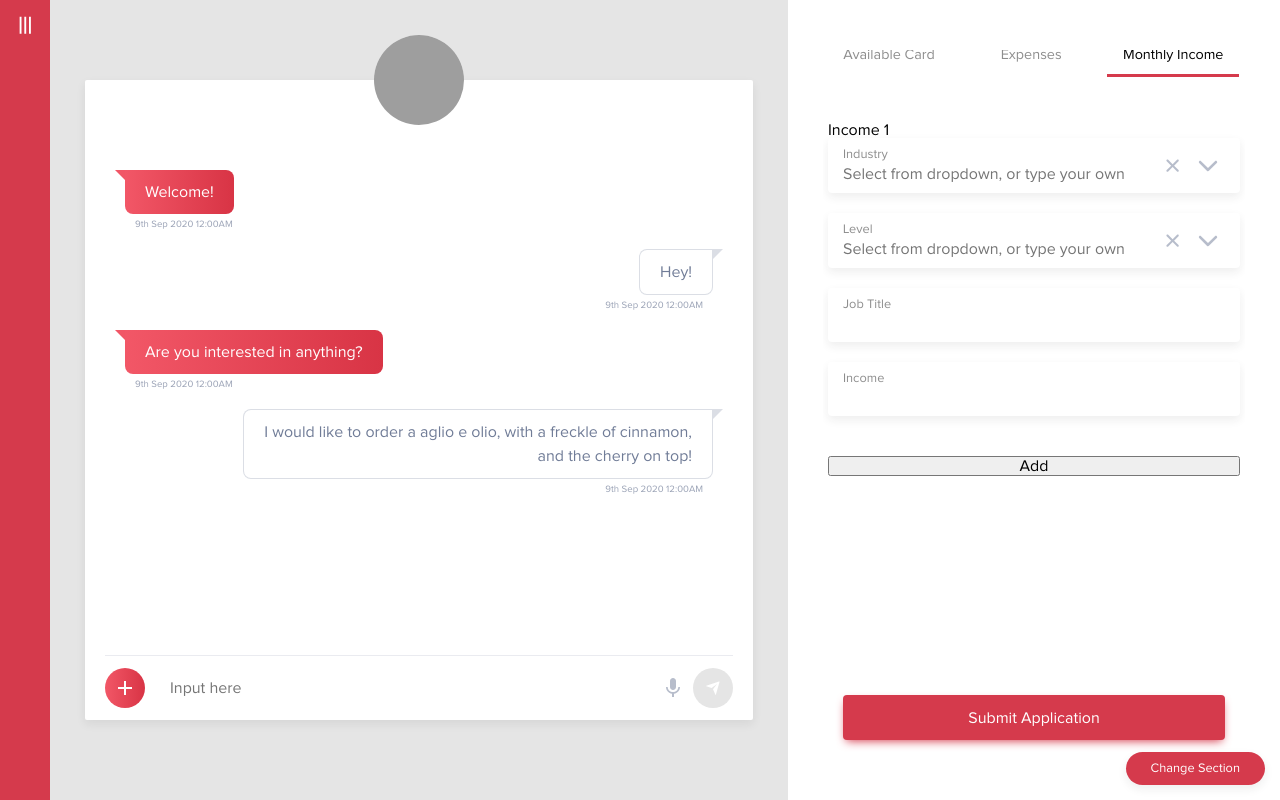
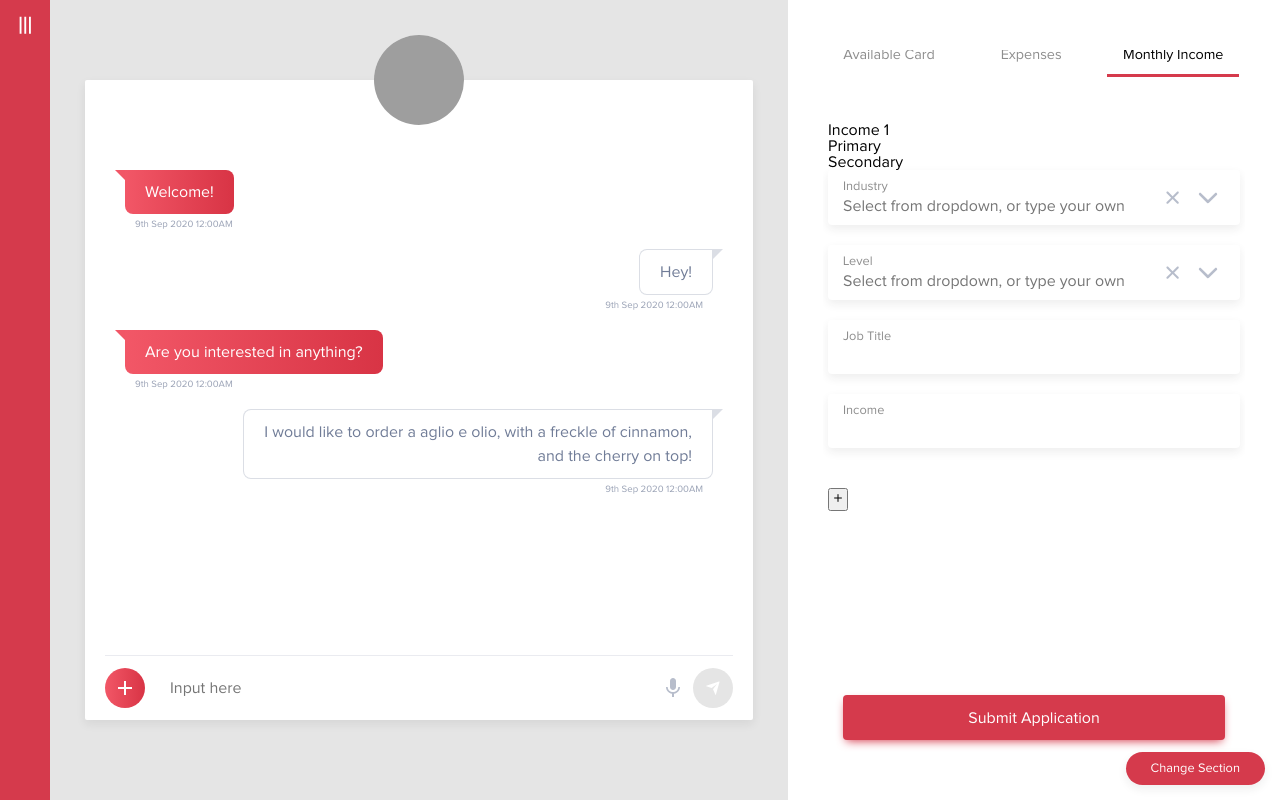
Before and after one commit to alserembani94/aivi-chat, a React (Create React App) app: page / in a window 1280 px wide. Built offline with nearby package versions, Linux system fonts and the light colour scheme; grey boxes are pictures that could not be loaded.

Commit message:
Adding Monthly Income Tab

```diff
--- a/src/components/Leftbox/Credit Card/MonthlyIncome.tsx
+++ b/src/components/Leftbox/Credit Card/MonthlyIncome.tsx
@@ -2,7 +2,12 @@ import React from 'react';
 import {
     InputBox,
     InputDropdown,
+    ToggleText,
 } from '../../CustomComponent';
+import {
+    IoIosAdd,
+} from 'react-icons/io';
+import { IconContext } from 'react-icons/lib';
 
 type IncomeSourceType = {
     category: string,
@@ -38,29 +43,6 @@ type slotInputItemType = {
 };
 
 const incomeSourceFormat: slotInputItemType[] = [
-    // {
-    //     inputName: 'transferFrom',
-    //     inputState: 'transferFrom',
-    //     inputType: 'dropdown',
-    //     inputLabel: 'Transfer from',
-    //     optionList: [
-    //         {
-    //             name: 'Hello',
-    //             label: 'Hello',
-    //             value: 'Hello',
-    //         },
-    //         {
-    //             name: 'World',
-    //             label: 'World',
-    //             value: 'World',
-    //         },
-    //         {
-    //             name: 'React',
-    //             label: 'React',
-    //             value: 'React',
-    //         },
-    //     ],
-    // },
     {
         inputName: 'industry',
         inputState: 'industry',
@@ -68,19 +50,34 @@ const incomeSourceFormat: slotInputItemType[] = [
         inputLabel: 'Industry',
         optionList: [
             {
-                name: 'Hello',
-                label: 'Hello',
-                value: 'Hello',
+                name: 'Food',
+                label: 'Food',
+                value: 'Food',
             },
             {
-                name: 'World',
-                label: 'World',
-                value: 'World',
+                name: 'Hospitality',
+                label: 'Hospitality',
+                value: 'Hospitality',
             },
             {
-                name: 'React',
-                label: 'React',
-                value: 'React',
+                name: 'Technology',
+                label: 'Technology',
+                value: 'Technology',
+            },
+            {
+                name: 'Tourism',
+                label: 'Tourism',
+                value: 'Tourism',
+            },
+            {
+                name: 'Healthcare',
+                label: 'Healthcare',
+                value: 'Healthcare',
+            },
+            {
+                name: 'Defense & Security',
+                label: 'Defense & Security',
+                value: 'Defense & Security',
             },
         ],
     },
@@ -91,19 +88,19 @@ const incomeSourceFormat: slotInputItemType[] = [
         inputLabel: 'Level',
         optionList: [
             {
-                name: 'Hello',
-                label: 'Hello',
-                value: 'Hello',
+                name: 'Non-executive',
+                label: 'Non-executive',
+                value: 'Non-executive',
             },
             {
-                name: 'World',
-                label: 'World',
-                value: 'World',
+                name: 'Executive',
+                label: 'Executive',
+                value: 'Executive',
             },
             {
-                name: 'React',
-                label: 'React',
-                value: 'React',
+                name: 'Management',
+                label: 'Management',
+                value: 'Management',
             },
         ],
     },
@@ -121,6 +118,8 @@ const incomeSourceFormat: slotInputItemType[] = [
     },
 ];
 
+const categoryToggleOptions = ['Primary', 'Secondary'];
+
 const MonthlyIncomeItem: React.FC<IncomeSourceItemProps> = ({incomeSource, incomeNo, handleIncomeSourceItemUpdate}) => {
     const handleInputChange = (value: string, stateName: string) => {
         const updatedIncomeSourceItem = {...incomeSource, [stateName]: value};
@@ -129,7 +128,14 @@ const MonthlyIncomeItem: React.FC<IncomeSourceItemProps> = ({incomeSource, incom
 
     return (
         <div className="MonthlyIncome-Container">
-            <p>Income {incomeNo}</p>
+            <div className="MonthlyIncome-SectionHeader">
+                <p className="MonthlyIncome-SectionTitle">Income {incomeNo}</p>
+                <ToggleText
+                    optionList={categoryToggleOptions}
+                    selected={incomeSource.category}
+                    handleToggleUpdate={(value: string) => handleInputChange(value, 'category')}
+                />
+            </div>
             {
                 incomeSourceFormat.map((incomeSourceItem, index) => (
                     incomeSourceItem.inputType === 'dropdown'
@@ -152,11 +158,6 @@ const MonthlyIncomeItem: React.FC<IncomeSourceItemProps> = ({incomeSource, incom
                     )
                 ))
             }
-            {/* <InputBox
-                slot={incomeSource}
-                inputProps={incomeSourceFormat[0]}
-
-            /> */}
         </div>
     );
 }
@@ -170,7 +171,7 @@ const MonthlyIncome: React.FC<MonthlyIncomeProps> = ({ incomeSources, handleInco
 
     const addIncomeSource = () => {
         const emptyIncomeSource = {
-            category: '',
+            category: 'Secondary',
             industry: '',
             level: '',
             jobTitle: '',
@@ -192,7 +193,13 @@ const MonthlyIncome: React.FC<MonthlyIncomeProps> = ({ incomeSources, handleInco
                         />
                     ))
                 }
-                <button onClick={addIncomeSource}>Add</button>
+                <div className="MonthlyIncome-Action">
+                    <button className="MonthlyIncome-AddButton" onClick={addIncomeSource}>
+                        <IconContext.Provider value={{ className: 'Icon Icon-AddIncome' }} >
+                            <IoIosAdd />
+                        </IconContext.Provider>
+                    </button>
+                </div>
             </div>
         </React.Fragment>
     );
```
